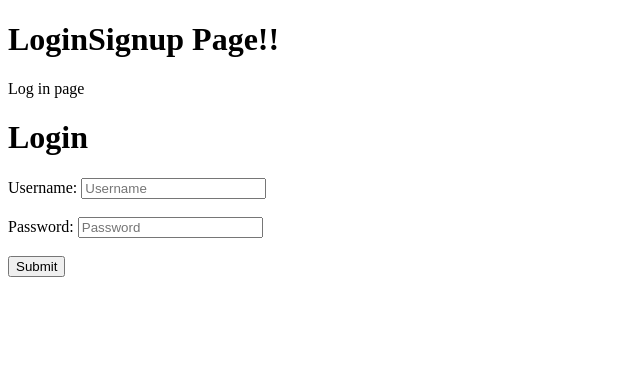
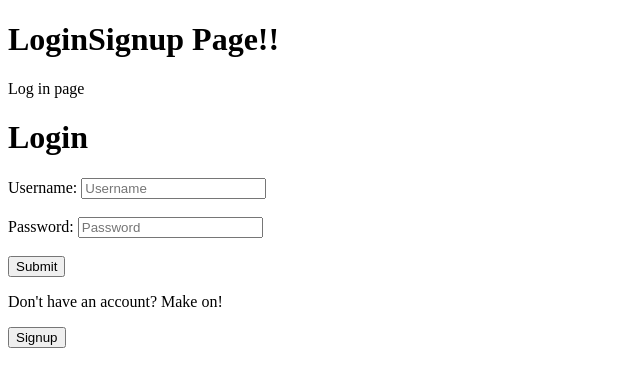
Before and after one commit to benjamin-jacobson/se-project-4-app, a React (Create React App) app in the folder client/src/: page / in a window 1280 px wide. Shown: the top 386 px of the page, without its empty margins (0-640 px from the left). Built offline with nearby package versions, Linux system fonts and the light colour scheme; the HTML template or start-up script is replaced by a standard one.

Commit message:
adding LoginSignup page button for user to select which applies

```diff
--- a/client/src/pages/LoginSignup.js
+++ b/client/src/pages/LoginSignup.js
@@ -1,4 +1,5 @@
 import { useState } from "react";
+
 import Login from "./Login";
 import Signup from "./Signup";
 
@@ -13,6 +14,8 @@ function LoginSignup(){
                     <>
                     <p> Log in page</p>
                     < Login />
+                    <p>Don't have an account? Make on!</p>
+                    <button onClick={()=>setShowLogin(false)}>Signup</button>
                     </>
                 )
                 :
@@ -20,9 +23,10 @@ function LoginSignup(){
                     <>
                     <p> Signup page</p>
                     <Signup />
+                    <p>Already have an account? Log in instead!</p>
+                    <button onClick={()=>setShowLogin(true)}>Login</button>
                     </>
                 )
-
             }
         </>
 
```
Lines whose indentation alone changed are shown as unchanged.
